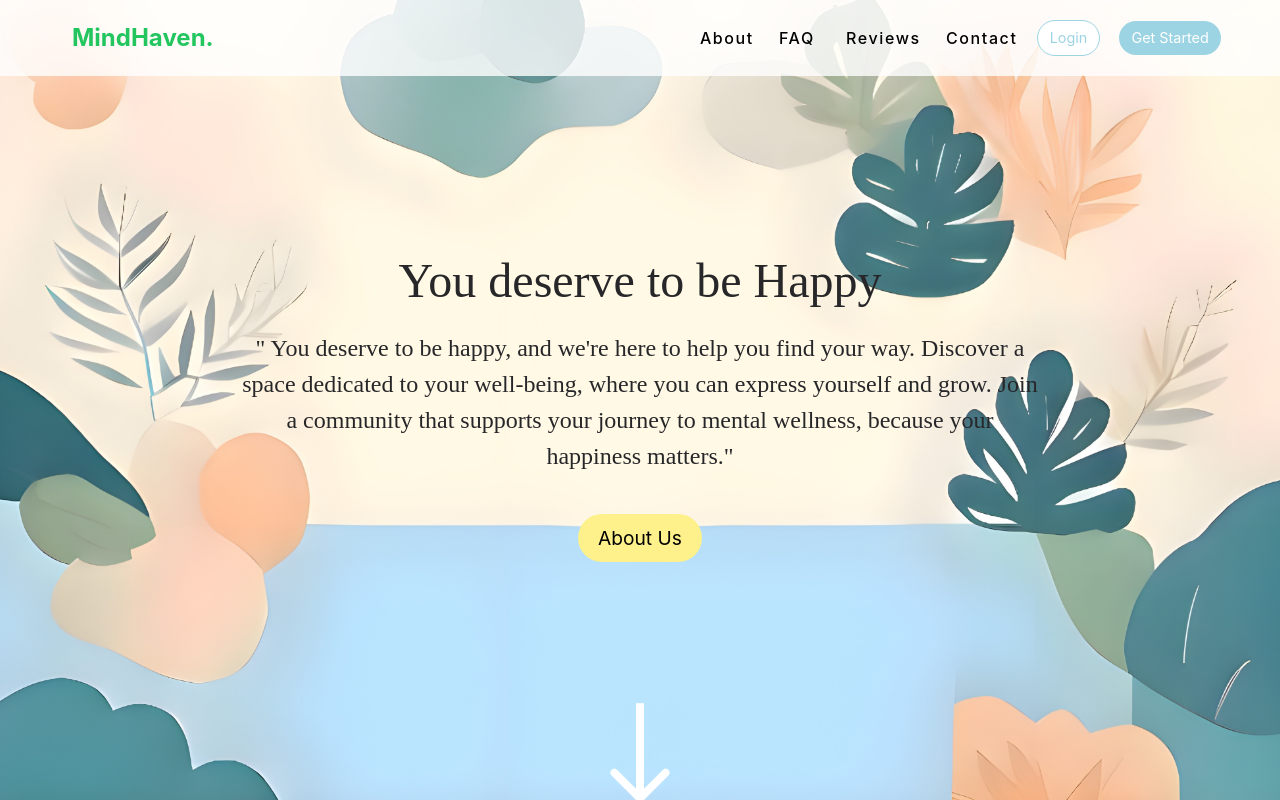
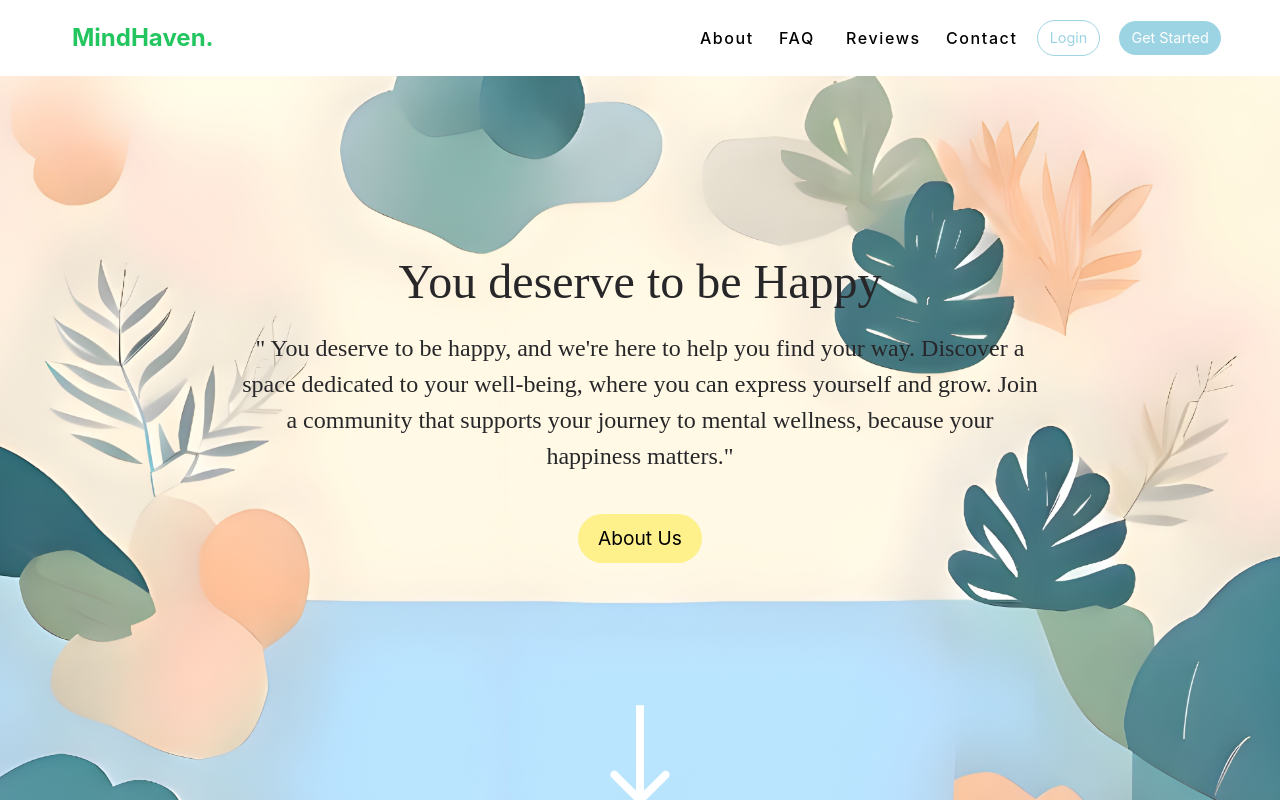
Before and after one commit to AG-777/Mind-Haven, a React (Vite) app: page / in a window 1280 px wide. Shown: the top 800 px of the page. Built offline with nearby package versions, Linux system fonts and the light colour scheme.

Commit message:
made a navbar component

```diff
--- a/src/components/index.jsx
+++ b/src/components/index.jsx
@@ -1,5 +1,6 @@
 import React, { useEffect, useState, useRef } from "react";
 import { Link } from "react-router-dom";
+import Navbar from "./navbar"; // Importing Navbar component
 import ArrowIcon from "../landingpage/arrow.svg";
 import "../css/style.css";
 import Video1 from "../landingpage/video1.mp4";
@@ -13,7 +14,6 @@ import "@fortawesome/fontawesome-free/css/all.min.css";
 
 function LandingPage() {
   useEffect(() => {
-    // Inject Botpress Webchat script
     const script1 = document.createElement("script");
     script1.src = "https://cdn.botpress.cloud/webchat/v2.1/inject.js";
     script1.async = true;
@@ -26,55 +26,37 @@ function LandingPage() {
     document.body.appendChild(script1);
     document.body.appendChild(script2);
 
-    // Clean up scripts when component unmounts
     return () => {
       document.body.removeChild(script1);
       document.body.removeChild(script2);
     };
   }, []);
+
   const videoRefs = useRef([]);
-  const faqRef = useRef(null); // Ref for FAQ section
+  const faqRef = useRef(null);
   const reviewRef = useRef(null);
   const [activeQuestion, setActiveQuestion] = useState(null);
+
   const toggleAnswer = (index) => {
     setActiveQuestion(activeQuestion === index ? null : index);
   };
-  // Scroll to FAQ section
+
   const scrollToFAQ = () => {
     faqRef.current.scrollIntoView({ behavior: "smooth" });
   };
+
   const scrollToREV = () => {
     reviewRef.current.scrollIntoView({ behavior: "smooth" });
   };
+
   return (
     <div className="landing-page landing">
+      <Navbar scrollToFAQ={scrollToFAQ} scrollToREV={scrollToREV} />
+
       <div className="frontpage">
-        <div className="navbar">
-          <div className="logo">MindHaven.</div>
-          <div className="nav">
-            <Link to="/about" className="navComp">
-              About
-            </Link>
-            <button className="navComp navBtn" onClick={scrollToFAQ}>
-              FAQ
-            </button>
-            <button className="navComp navBtn" onClick={scrollToREV}>
-              Reviews
-            </button>
-            <Link to="/contact" className="navComp">
-              Contact
-            </Link>
-            <Link to="/login">
-              <button className="b">Login</button>
-            </Link>
-            <Link to="/login">
-              <button className="a">Get Started</button>
-            </Link>
-          </div>
-        </div>
         <div className="front-page">
-          <h3 className={`front-heading`}>You deserve to be Happy</h3>
-          <p className={`front-subheading`}>
+          <h3 className="front-heading">You deserve to be Happy</h3>
+          <p className="front-subheading">
             " You deserve to be happy, and we're here to help you find your way.
             Discover a space dedicated to your well-being, where you can express
             yourself and grow. Join a community that supports your journey to
@@ -82,7 +64,7 @@ function LandingPage() {
           </p>
           <div className="about-us-btn-container">
             <Link to="/about">
-              <button className={`about-us-btn`}>About Us</button>
+              <button className="about-us-btn">About Us</button>
             </Link>
           </div>
         </div>
--- /dev/null
+++ b/src/components/navbar.jsx
@@ -0,0 +1,32 @@
+import React from "react";
+import { Link } from "react-router-dom";
+import "../css/navbar.css";
+function Navbar({ scrollToFAQ, scrollToREV }) {
+  return (
+    <div className="navbar-main">
+      <div className="logo">MindHaven.</div>
+      <div className="nav">
+        <Link to="/about" className="navComp">
+          About
+        </Link>
+        <button className="navComp navBtn" onClick={scrollToFAQ}>
+          FAQ
+        </button>
+        <button className="navComp navBtn" onClick={scrollToREV}>
+          Reviews
+        </button>
+        <Link to="/contact" className="navComp">
+          Contact
+        </Link>
+        <Link to="/login">
+          <button className="b">Login</button>
+        </Link>
+        <Link to="/login">
+          <button className="a">Get Started</button>
+        </Link>
+      </div>
+    </div>
+  );
+}
+
+export default Navbar;
--- /dev/null
+++ b/src/css/navbar.css
@@ -0,0 +1,67 @@
+.navbar-main {
+  position: sticky;
+  top: 0;
+  width: 100%;
+  display: flex;
+  justify-content: space-between;
+  padding: 20px 40px;
+  font-size: 1.2rem;
+  background-color: rgba(255, 255, 255, 0.8); /* Slightly transparent background */
+  color: black;
+  z-index: 1000;
+}
+
+.logo {
+  font-size: 1.5rem;
+  color: #22c55e;
+  font-weight: bold;
+  margin-left: 2rem;
+}
+
+.nav {
+  display: flex;
+  align-items: center;
+}
+
+.navComp {
+  text-decoration: none;
+  color: black;
+  font-weight: 500;
+  letter-spacing: 0.1rem;
+  margin-right: 1.2rem;
+  cursor: pointer;
+  font-size: 1rem;
+}
+
+.navComp:hover {
+  opacity: 0.8;
+}
+
+.a, .b {
+  border-radius: 100px;
+  padding: 6px 12px;
+  font-size: 0.9rem;
+  cursor: pointer;
+  margin-right: 1.2rem;
+}
+
+.a {
+  background-color: rgba(157, 212, 227, 1);
+  border: none;
+  color: white;
+}
+
+.b {
+  background-color: white;
+  border: solid 1px rgba(157, 212, 227, 1);
+  color: rgba(157, 212, 227, 1);
+}
+
+.b:hover, .a:hover {
+  opacity: 0.9;
+}
+
+.navBtn {
+  border: none;
+  background-color: transparent;
+}
--- a/src/css/style.css
+++ b/src/css/style.css
@@ -6,6 +6,7 @@
     justify-content: center;
     flex-direction: column;
     align-items: center;
+
   }
 
   .frontpage {
@@ -18,73 +19,10 @@
     align-items: center;
     /* position: fixed;
     top: 0; */
-    z-index: 10;
+
     /* justify-content: center; */
   }
 
-  .navbar {
-    /* position: fixed; Ensure navbar stays at the top */
-    /* top: 0; */
-    width: 100%;
-    display: flex;
-    justify-content: space-between;
-    padding: 20px 40px;
-    font-size: 1.2rem;
-    background-color: rgba(255, 255, 255, 0.8); /* Slightly transparent background */
-    color: black;
-    /* z-index: 1000; */
-    /* margin-top: -64rem; */
-  }
-
-  .logo {
-    font-size: 1.5rem;
-    color: #22c55e;
-    font-weight: bold;
-    margin-left: 2rem;
-  }
-
-  .nav {
-    display: flex;
-    align-items: center;
-  }
-
-  .navComp {
-    text-decoration: none;
-    color: black;
-    font-weight: 500;
-    letter-spacing: 0.1rem;
-    margin-right: 1.2rem;
-    cursor: pointer;
-    font-size: 1rem;
-  }
-
-  .navComp:hover {
-    opacity: 0.8;
-  }
-
-  .a, .b {
-    border-radius: 100px;
-    padding: 6px 12px;
-    font-size: 0.9rem;
-    cursor: pointer;
-    margin-right: 1.2rem;
-  }
-
-  .a {
-    background-color: rgba(157, 212, 227, 1);
-    border: none;
-    color: white;
-  }
-
-  .b {
-    background-color: white;
-    border: solid 1px rgba(157, 212, 227, 1);
-    color: rgba(157, 212, 227, 1);
-  }
-
-  .b:hover, .a:hover {
-    opacity: 0.9;
-  }
 
   /* Fixed front-page content during scroll */
   .front-page {
@@ -100,7 +38,7 @@
     /* top: 50%; Adjust to ensure it's centered vertically */
     /* left: 50%; */
     /* transform: translate(-50%, -50%); */
-    z-index: 10;
+
   }
 
   .front-heading {
@@ -147,10 +85,7 @@
     transform: translateX(-50%);
     margin-top: 10rem;
   }
-  .navBtn{
-    border: none;
-    background-color: transparent;
-  }
+
   @keyframes bounce {
     0%, 100% {
       transform: translateY(0);
```
